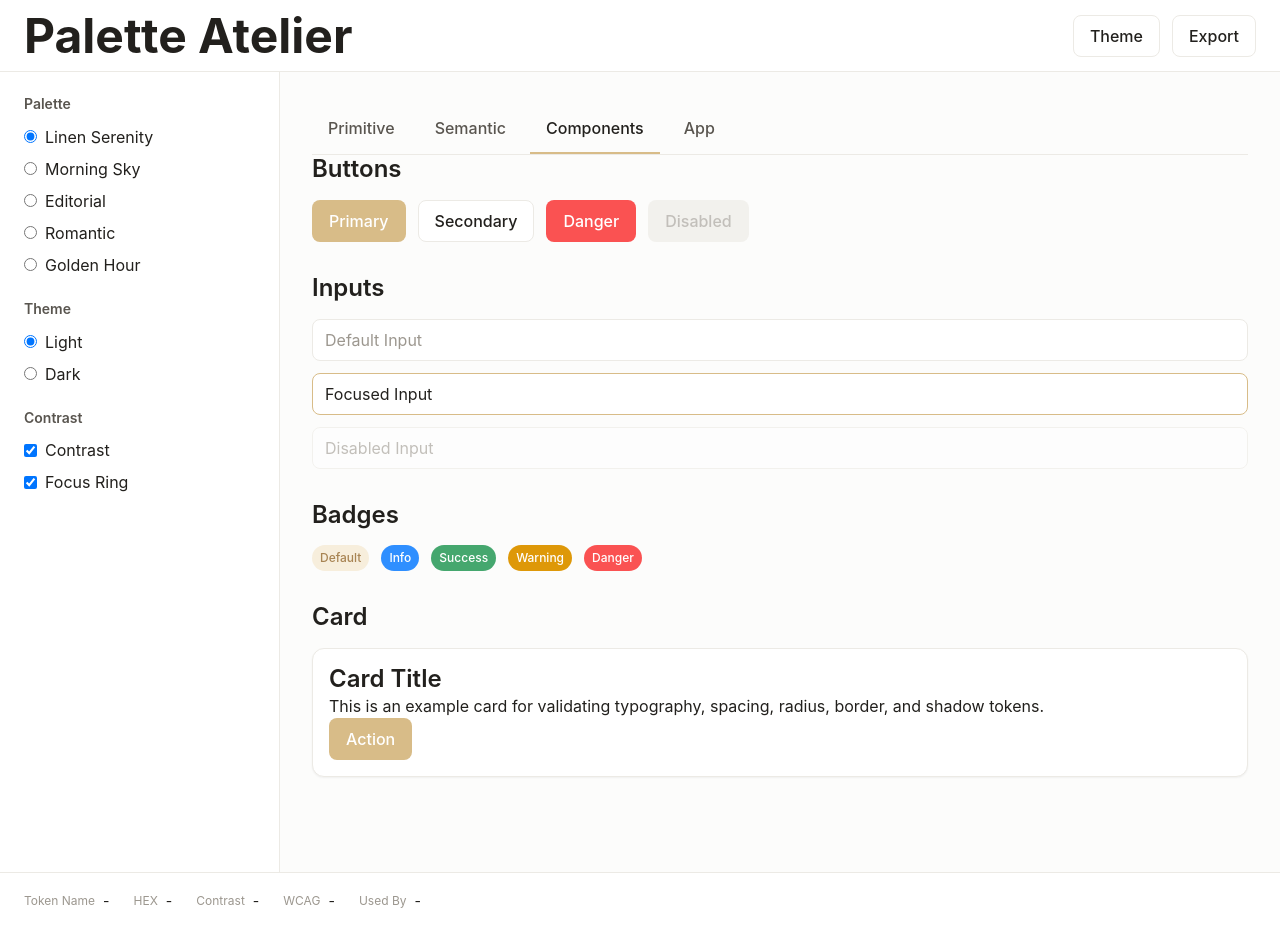
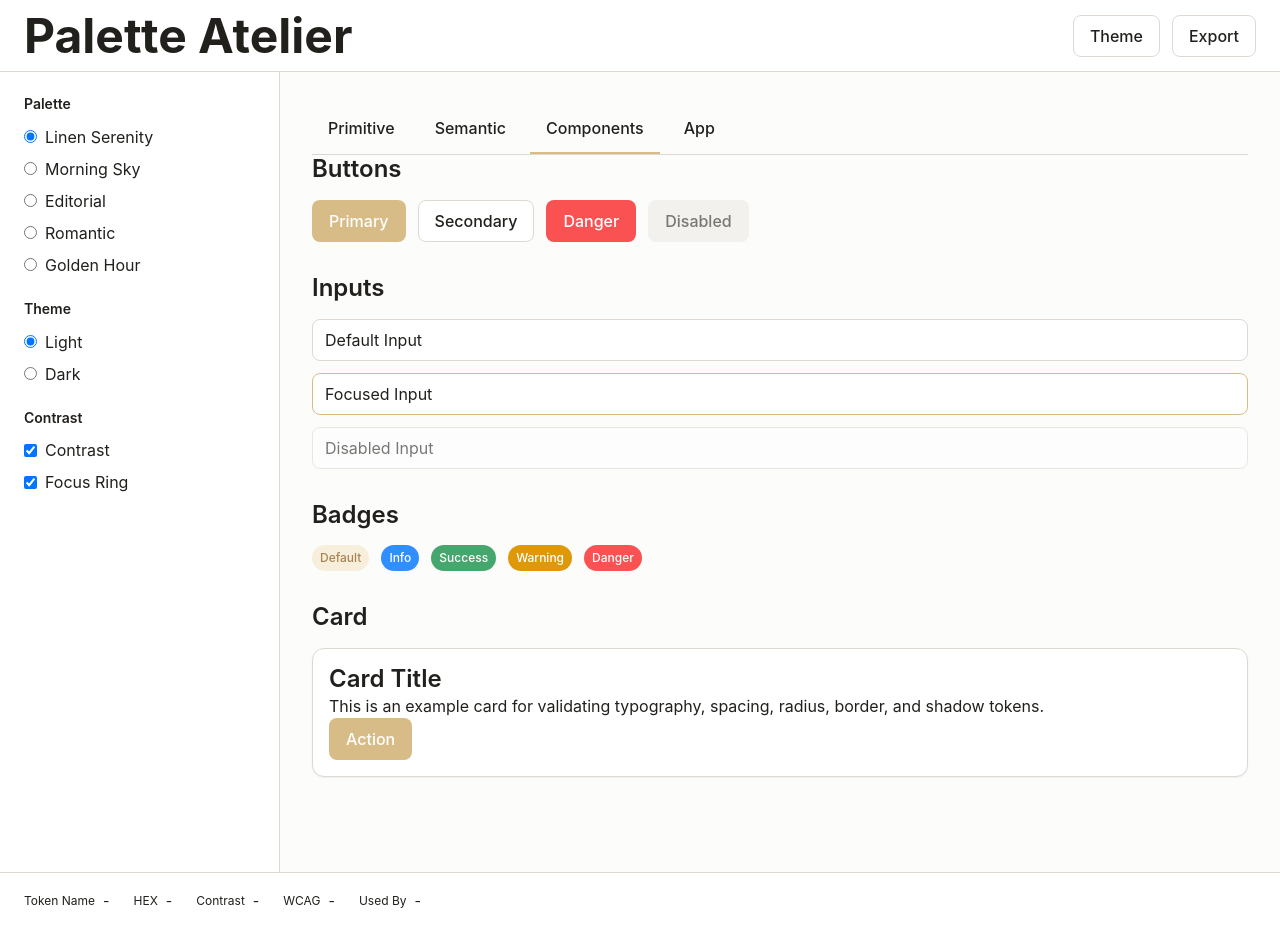
Before and after one commit to kangyj099/Palette_Atelier, a plain HTML site: page src/index.html in a window 1280 px wide. Drawn offline with Linux system fonts and the light colour scheme.

Commit message:
feat(a11y): wire sidebar contrast toggle
Contrast checkbox now sets data-contrast on the root element,
which strengthens secondary/tertiary text and default borders
via a semantic-token-only override so it composes with any
Palette / Theme combination.

```diff
--- a/src/css/tokens.css
+++ b/src/css/tokens.css
@@ -336,6 +336,20 @@
   --button-disabled-text: var(--color-gray-500);
 }
 
+/* ==========================================================
+   Contrast Variant
+   ------------------------------------------------------------
+   High Contrast strengthens secondary/tertiary text and
+   default borders using the existing semantic tokens, so it
+   composes with any Palette / Theme combination.
+   ========================================================== */
+
+:root[data-contrast="high"] {
+  --text-secondary: var(--text-primary);
+  --text-tertiary: var(--text-primary);
+  --border-default: var(--border-strong);
+}
+
 :root {
 
     /* ==========================================================
--- a/src/index.html
+++ b/src/index.html
@@ -44,7 +44,7 @@
     <div class="l-sidebar__section">
         <h2 class="l-sidebar__title">Contrast</h2>
         <div class="l-sidebar__list">
-            <label><input type="checkbox" checked> Contrast</label>
+            <label><input type="checkbox" checked data-a11y="contrast"> Contrast</label>
             <label><input type="checkbox" checked> Focus Ring</label>
         </div>
     </div>
--- a/src/js/app.js
+++ b/src/js/app.js
@@ -1,4 +1,5 @@
 renderer.initTabs();
 paletteEngine.init();
 paletteEngine.initTheme();
+paletteEngine.initContrast();
 previewEngine.renderPrimitiveTab();
--- a/src/js/palette-engine.js
+++ b/src/js/palette-engine.js
@@ -42,4 +42,21 @@ const paletteEngine = {
     state.currentTheme = theme;
     document.documentElement.dataset.theme = theme;
   },
+
+  initContrast() {
+    const toggle = document.querySelector('[data-a11y="contrast"]');
+
+    if (!toggle) return;
+
+    this.setContrast(toggle.checked);
+
+    toggle.addEventListener('change', () => {
+      this.setContrast(toggle.checked);
+    });
+  },
+
+  setContrast(enabled) {
+    state.accessibility.contrast = enabled;
+    document.documentElement.dataset.contrast = enabled ? 'high' : 'normal';
+  },
 };
```
Also changed, not shown: 1 other file.
